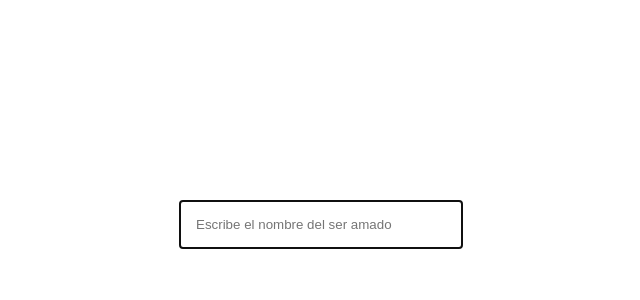
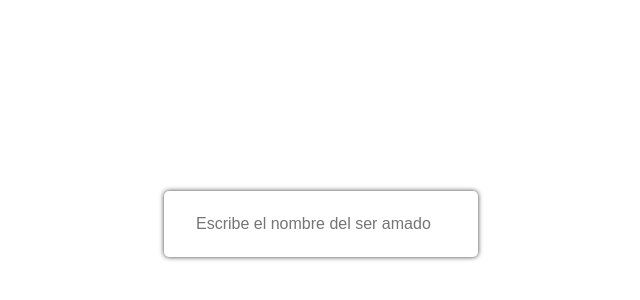
Before and after one commit to vickvasquez/corazon, a plain HTML site: page index.html in a window 1280 px wide. Shown: the part 184-484 px from the top of the page, without its empty margins (319-959 px from the left). Drawn offline with nearby package versions, Linux system fonts and the light colour scheme.

Commit message:
Cuadro de texto estilizado

```diff
--- a/index.html
+++ b/index.html
@@ -21,12 +21,12 @@
         form {
             display: flex;
             justify-content: center;
-            align-items:center;
+            align-items: center;
             height: 100vh;
         }
 
         #latido {
-            display:none;
+            display: none;
             animation: 5s latido infinite;
             color: white;
             font-family: 'Allura', cursive;
@@ -71,10 +71,12 @@
 
         input {
             background: rgba(255, 255, 255, .7);
-            border: 1px solid #ccc;
+            border: none;
+            font-size: 16px;
             display: block;
             margin: 0 auto;
             padding: 0 30px;
+            outline: 0;
             width: 250px;
             padding: 1rem;
         }
@@ -101,6 +103,13 @@
             100% {
                 transform: rotate(360deg)
             }
+        }
+
+        .control-input {
+            background: white;
+            box-shadow: 0 0 5px 0px #000000c4;
+            padding: .5rem 1rem;
+            border-radius: 5px;
         }
     </style>
     <script>
@@ -141,7 +150,9 @@
         <p class="neojp">&hearts;&hearts;&hearts;&hearts;&hearts;&hearts;&hearts;&hearts;&hearts;&hearts;&hearts;&hearts;&hearts;&hearts;&hearts;&hearts;&hearts;&hearts;&hearts;&hearts;&hearts;&hearts;</p>
     </div>
     <form id="corazon">
-        <input type="text" autofocus placeholder="Escribe el nombre del ser amado" id="nombre" />
+        <div class="control-input">
+            <input type="text" autofocus placeholder="Escribe el nombre del ser amado" id="nombre" />
+        </div>
     </form>
 </body>
 
```
